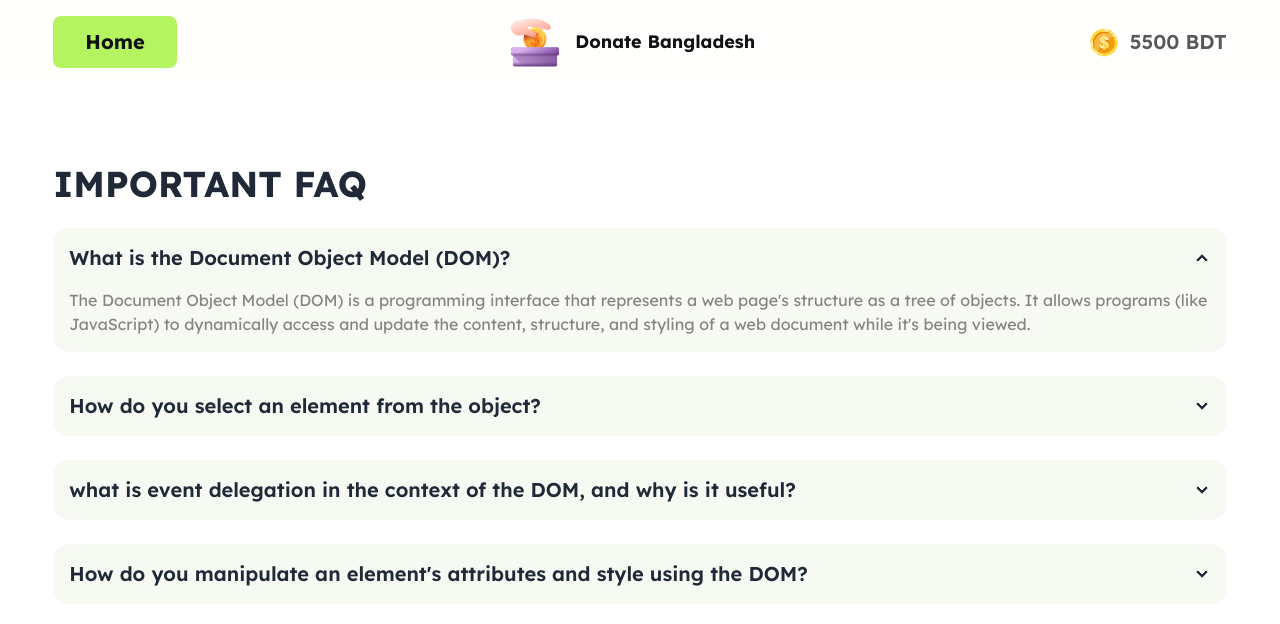
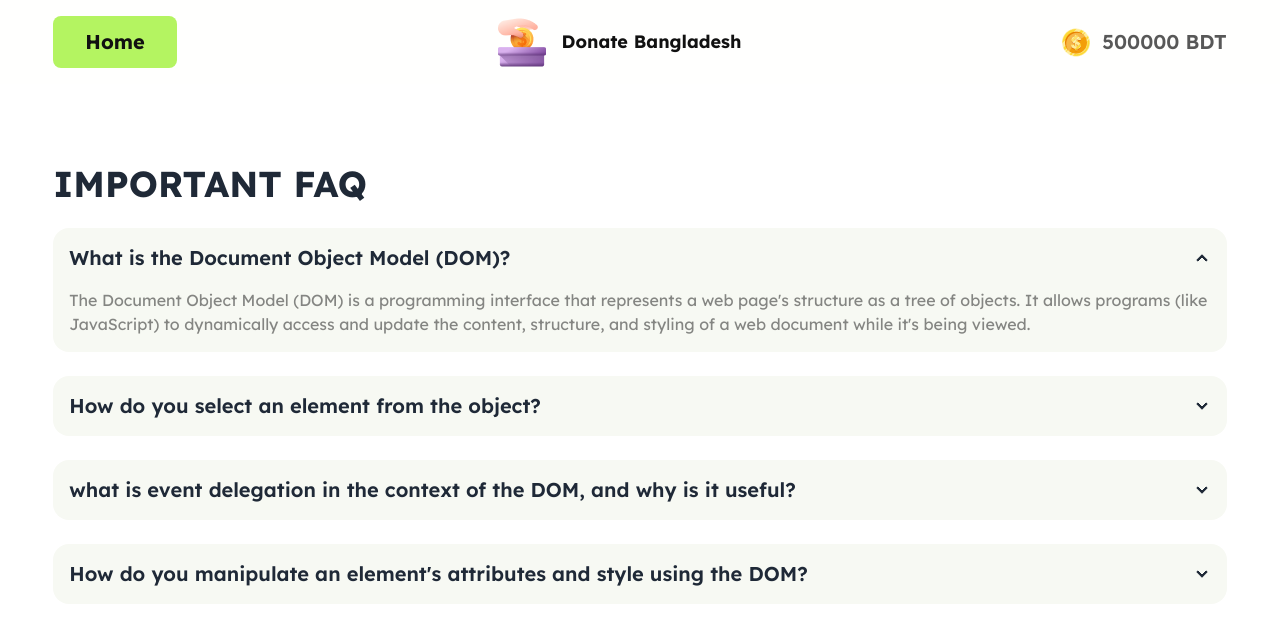
Before and after one commit to HussainAdnan01/Assignment-5, a plain HTML site: page blog.html in a window 1280 px wide. Drawn offline with nearby package versions, Linux system fonts and the light colour scheme; some icons are missing.

Commit message:
full done

```diff
--- a/blog.html
+++ b/blog.html
@@ -6,16 +6,13 @@
   <meta name="viewport" content="width=device-width, initial-scale=1.0" />
   <title>Assignment-5</title>
 
-  <!-- google font link -->
   <link rel="preconnect" href="https://fonts.googleapis.com" />
   <link rel="preconnect" href="https://fonts.gstatic.com" crossorigin />
   <link href="https://fonts.googleapis.com/css2?family=Lexend:wght@100..900&display=swap" rel="stylesheet" />
 
-  <!-- DaisyUi and Tailwind CSS cdn -->
   <link href="https://cdn.jsdelivr.net/npm/daisyui@4.12.10/dist/full.min.css" rel="stylesheet" type="text/css" />
   <script src="https://cdn.tailwindcss.com"></script>
 
-  <!-- tailwind customize style script -->
   <script>
     tailwind.config = {
       theme: {
@@ -32,7 +29,6 @@
       },
     };
   </script>
-  <!-- font awesome cdn -->
   <link rel="stylesheet" href="https://site-assets.fontawesome.com/releases/v6.6.0/css/all.css" />
 
   <link rel="stylesheet" href="https://site-assets.fontawesome.com/releases/v6.6.0/css/sharp-duotone-solid.css" />
@@ -64,7 +60,7 @@
       <div class="flex gap-3 items-center justify-center">
         <img src="./assets/coin.png" alt="" />
         <p class="font-semibold md:text-xl text-base text-ash/70">
-          <span id="main-amount">5500</span> BDT
+          <span id="main-amount">500000</span> BDT
         </p>
       </div>
     </nav>
```
Also changed, not shown: index.html (+2 -7 lines).
